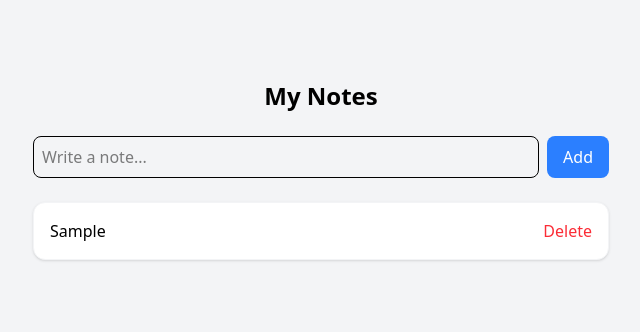
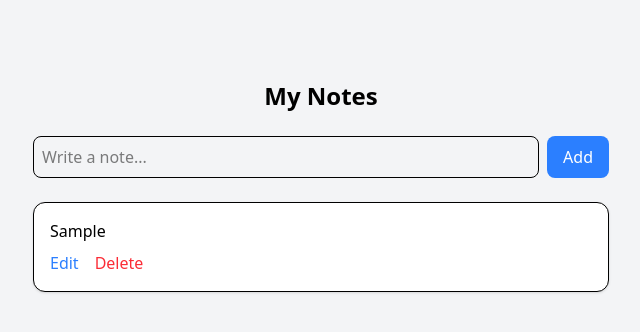
Before and after one commit to serifsumer-coder/second-brain-lite, a React (Vite) app: page / in a window 1280 px wide. Both pictures are taken after typing "Sample" into the empty fields and a click on the button "Add". Shown: the top 332 px of the page, without its empty margins (319-959 px from the left). Built offline with nearby package versions, Linux system fonts and the light colour scheme.

Commit message:
stable edit version

```diff
--- a/src/components/Notes.tsx
+++ b/src/components/Notes.tsx
@@ -20,13 +20,18 @@ export default function Notes() {
   }
 
   const deleteNote = (id: number) => {
-    setNotes(notes.filter((note) => note.id !== id))
+    setNotes(notes.filter((n) => n.id !== id))
   }
 
-  const updateNote = (id: number) => {
+  const startEdit = (note: Note) => {
+    setEditingId(note.id)
+    setEditingContent(note.content)
+  }
+
+  const saveEdit = (id: number) => {
     setNotes(
-      notes.map((note) =>
-        note.id === id ? { ...note, content: editingContent } : note
+      notes.map((n) =>
+        n.id === id ? { ...n, content: editingContent } : n
       )
     )
     setEditingId(null)
@@ -52,52 +57,56 @@ export default function Notes() {
         </form>
 
         <div className="space-y-3">
-          {notes.map((note) => {
-            const isEditing = editingId === note.id
-
-            return (
+          {notes.map((note) => (
             <div
               key={note.id}
-                className="p-4 bg-white border border-gray-100 rounded-xl shadow-sm flex justify-between items-start"
+              className="p-4 bg-white border rounded-xl shadow-sm"
             >
 
-                {/* EDIT MODE */}
-                {isEditing ? (
-                  <div className="flex-1">
+              {editingId === note.id ? (
+                <>
                   <input
                     value={editingContent}
                     onChange={(e) => setEditingContent(e.target.value)}
                     className="border p-2 w-full rounded mb-2"
                   />
+
                   <button
-                      onClick={() => updateNote(note.id)}
-                      className="text-blue-500"
+                    onClick={() => saveEdit(note.id)}
+                    className="text-blue-500 mr-4"
                   >
                     Save
                   </button>
-                  </div>
+
+                  <button
+                    onClick={() => setEditingId(null)}
+                    className="text-gray-500"
+                  >
+                    Cancel
+                  </button>
+                </>
               ) : (
-                  /* VIEW MODE */
-                  <div
-                    onClick={() => {
-                      setEditingId(note.id)
-                      setEditingContent(note.content)
-                    }}
-                    className="flex-1 cursor-pointer"
+                <>
+                  <p className="mb-2">{note.content}</p>
+
+                  <button
+                    onClick={() => startEdit(note)}
+                    className="text-blue-500 mr-4"
                   >
-                    {note.content}
-                  </div>
-                )}
+                    Edit
+                  </button>
 
                   <button
                     onClick={() => deleteNote(note.id)}
-                  className="text-red-500 ml-4"
+                    className="text-red-500"
                   >
                     Delete
                   </button>
+                </>
+              )}
+
             </div>
-            )
-          })}
+          ))}
         </div>
 
       </div>
```
Lines whose indentation alone changed are shown as unchanged.
